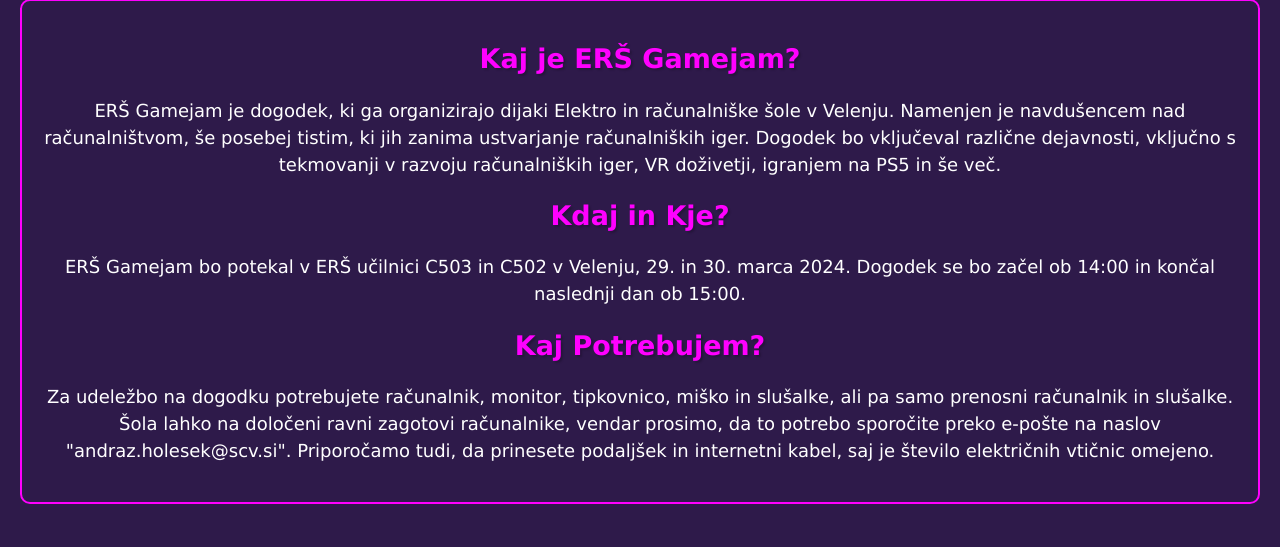
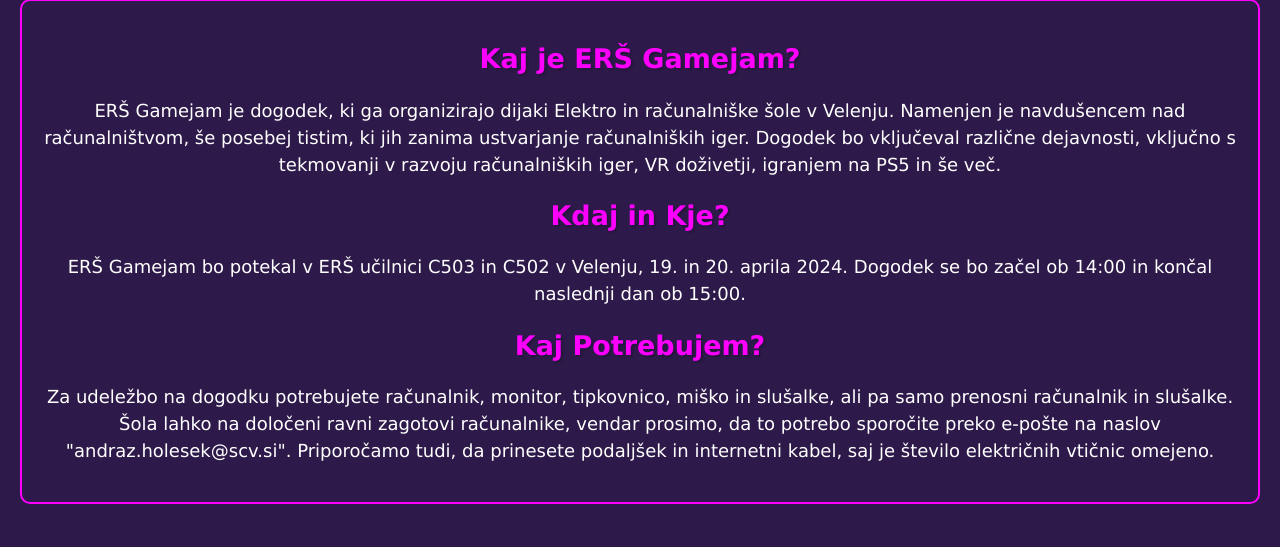
Before and after one commit to JakaKosir1/GamejamPHP, a PHP site: page / in a window 1280 px wide. Shown: the part 1263-1810 px from the top of the page. Run offline with PHP 8.4, Linux system fonts and the light colour scheme.

Commit message:
prestavl datum
updejtu time do dogodka pa date kdaj se zacne

```diff
--- a/index.php
+++ b/index.php
@@ -210,7 +210,7 @@
                 <h2 class="about-section-title">Kaj je ERŠ Gamejam?</h2>
                 <p class="about-section-text">ERŠ Gamejam je dogodek, ki ga organizirajo dijaki Elektro in računalniške šole v Velenju. Namenjen je navdušencem nad računalništvom, še posebej tistim, ki jih zanima ustvarjanje računalniških iger. Dogodek bo vključeval različne dejavnosti, vključno s tekmovanji v razvoju računalniških iger, VR doživetji, igranjem na PS5 in še več.</p>
                 <h2 class="about-section-title">Kdaj in Kje?</h2>
-                <p class="about-section-text">ERŠ Gamejam bo potekal v ERŠ učilnici C503 in C502 v Velenju, 29. in 30. marca 2024. Dogodek se bo začel ob 14:00 in končal naslednji dan ob 15:00.</p>
+                <p class="about-section-text">ERŠ Gamejam bo potekal v ERŠ učilnici C503 in C502 v Velenju, 19. in 20. aprila 2024. Dogodek se bo začel ob 14:00 in končal naslednji dan ob 15:00.</p>
                 <h2 class="about-section-title">Kaj Potrebujem?</h2>
                 <p class="about-section-text">Za udeležbo na dogodku potrebujete računalnik, monitor, tipkovnico, miško in slušalke, ali pa samo prenosni računalnik in slušalke. Šola lahko na določeni ravni zagotovi računalnike, vendar prosimo, da to potrebo sporočite preko e-pošte na naslov "andraz.holesek@scv.si". Priporočamo tudi, da prinesete podaljšek in internetni kabel, saj je število električnih vtičnic omejeno.</p>
             </div>
@@ -243,7 +243,7 @@
 
 <script>
     // Set the date we're counting down to
-    var countDownDate = new Date("Mar 29, 2024 14:00:00").getTime();
+    var countDownDate = new Date("Apr 19, 2024 14:00:00").getTime();
 
     // Update the countdown every 1 second
     var x = setInterval(function() {
```
